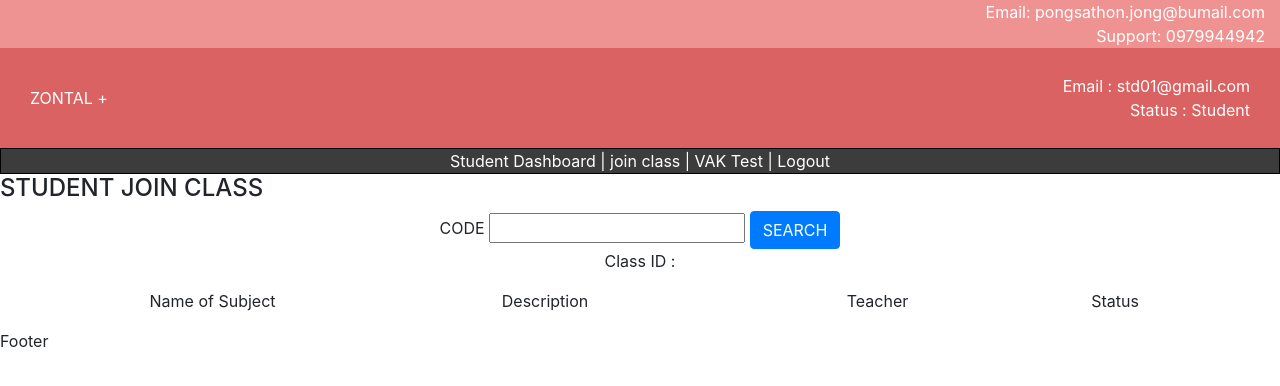
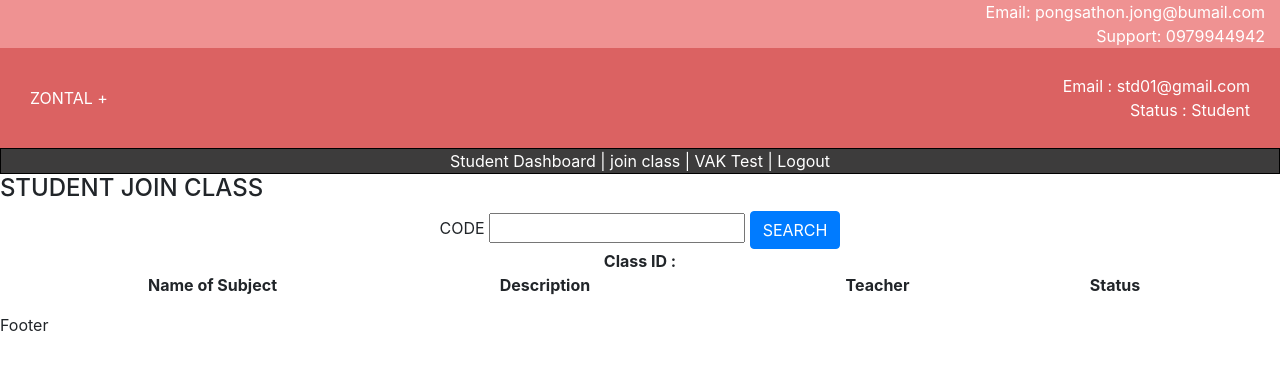
Before and after one commit to SubAlgo/zontal, a PHP site: page /zontal/student_join_class.php in a window 1280 px wide. Shown: the top 386 px of the page. Run offline with PHP 8.4, Linux system fonts and the light colour scheme; a user stored in the database is signed in; data comes from the database, SQL or seed files in the repository.

Commit message:
Edit table header

```diff
--- a/student_join_class.php
+++ b/student_join_class.php
@@ -98,17 +98,17 @@
 
             <div class="row">
                 <div class="col-md-12 text-center">
-                    Class ID : <p id="demo"></p>
+                    <b>Class ID :</b> <span id="demo"></span>
                 </div>
             </div>
         </div>
 
         <div class="container">
             <div class="row text-center">
-                <div class="col-md-3">Name of Subject</div>
-                <div class="col-md-4">Description</div>
-                <div class="col-md-3">Teacher</div>
-                <div class="col-md-2">Status</div>
+                <div class="col-md-3"><b>Name of Subject</b></div>
+                <div class="col-md-4"><b>Description</b></div>
+                <div class="col-md-3"><b>Teacher</b></div>
+                <div class="col-md-2"><b>Status</b></div>
             </div>
             <div class="row text-center">
                 <div class="col-md-3"><p id="subjectname"></p></div>
```
